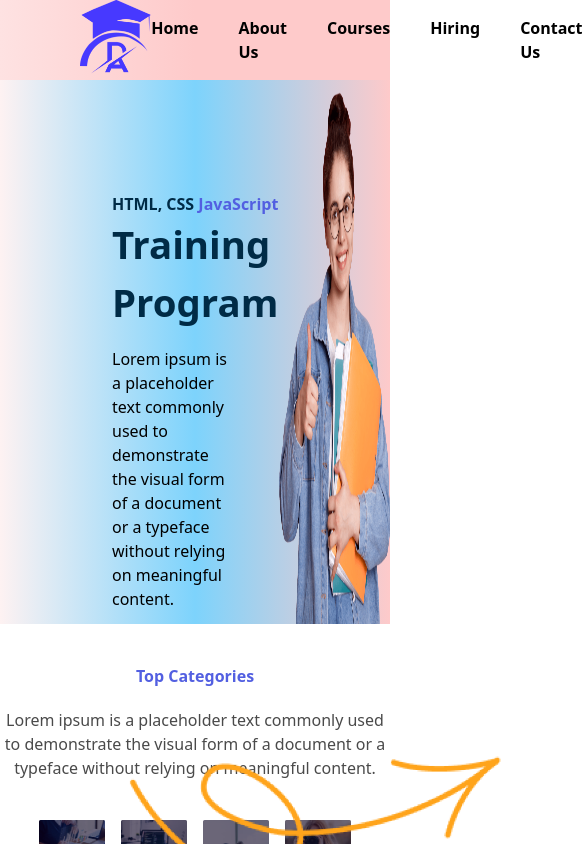
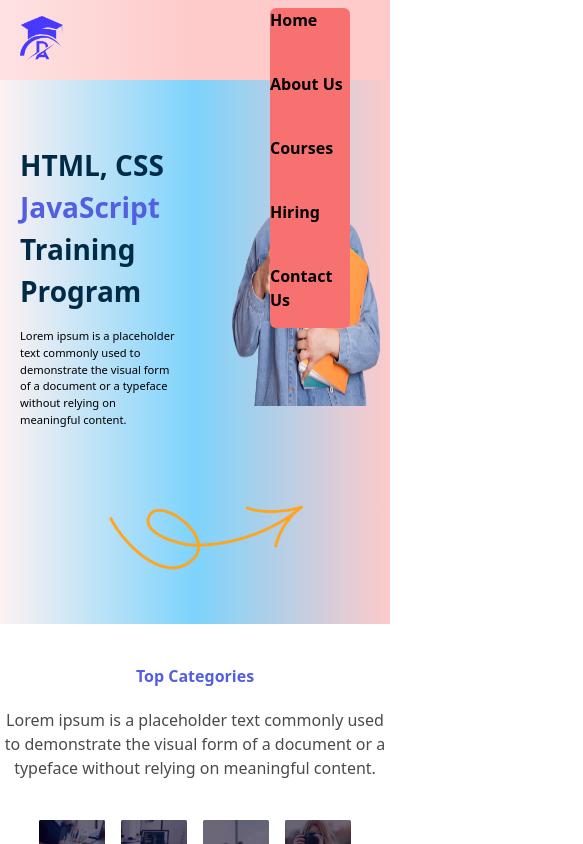
Before and after one commit to panchaldeepak49/zehan, a React (Vite) app: page / in a window 390 px wide. Shown: the top 844 px of the page, 583 px wide, since content can reach past the window. Built offline with nearby package versions, Linux system fonts and the light colour scheme.

Commit message:
5Oct,code push

```diff
--- a/src/Components/GlobalComp/TopNavbar.jsx
+++ b/src/Components/GlobalComp/TopNavbar.jsx
@@ -9,8 +9,10 @@ const TopNavbar = () => {
   return (
     <>
     <div className='w-full h-20 bg-gradient-to-r from-red-100 via-red-200 via-blue-200 to-red-200 flex justify-between items-center'>
-        <img src={iconImg} className='h-20 ml-20'></img>
-        <div className='flex gap-10 mr-10 font-semibold'>
+        <img src={iconImg} className='md:h-20 sm:h-16 h-12 sm:ml-20 ml-5'></img>
+
+        <div className='flex gap-10  mr-10 font-semibold max-[650px]:flex-col max-[650px]:w-20 max-[650px]:h-80 max-[650px]:bg-red-400
+         max-[650px]:z-10 max-[650px]:mt-64 max-[650px]:rounded-md'>
             <p onClick={()=>navigate('/')}>Home</p>
             <p onClick={()=>navigate('/aboutUs')}>About Us</p>
             <p onClick={()=>navigate('/courses')}>Courses</p>
--- a/src/Components/HomeComponent/Main.jsx
+++ b/src/Components/HomeComponent/Main.jsx
@@ -7,16 +7,16 @@ const Main = () => {
   return (
     <>
     <div className='flex justify-between w-full h-[34rem] bg-gradient-to-r from-red-50 via-red-300 via-red-400 via-sky-300 to-red-200 '>
-        <div className='w-[60%] mt-28 ml-28'>
-            <p className='xl:text-[4.5rem] lg:text-[3.35rem] md:text-[2.4rem] sm:text-[1.95rem] font-bold text-[#002B46]'>HTML, CSS <span className='text-[#525FE1]'>JavaScript </span> </p>
-            <p className='xl:text-[4.5rem] lg:text-[3.35rem] md:text-[2.4rem] sm:text-[1.95rem] text-[2.4rem] font-bold text-[#002B46] md:-mt-6'>Training Program</p>
-            <p className='w-[70%] sm:text-[10px] lg:text-[1rem] mt-4'>Lorem ipsum is a placeholder text commonly used to demonstrate the visual form of a document
+        <div className='w-[60%] md:mt-28 sm:mt-20 mt-16 md:ml-28 sm:ml-20 ml-5'>
+            <p className='xl:text-[4.5rem] lg:text-[3.35rem] md:text-[2.4rem] sm:text-[1.95rem] text-[1.75rem] font-bold text-[#002B46]'>HTML, CSS <span className='text-[#525FE1]'>JavaScript </span> </p>
+            <p className='xl:text-[4.5rem] lg:text-[3.35rem] md:text-[2.4rem] sm:text-[1.95rem] text-[1.75rem] font-bold text-[#002B46] md:-mt-6'>Training Program</p>
+            <p className='w-[70%] sm:text-[10px] lg:text-[1rem] text-[0.7rem] mt-4'>Lorem ipsum is a placeholder text commonly used to demonstrate the visual form of a document
                  or a typeface without relying on meaningful content.</p>
-            <img src={arrowImg} className='absolute xl:h-[50%] lg:h-[40%] md:h-[35%] sm:h-[28%] xl:ml-96 lg:ml-64 md:ml-36 sm:ml-24 xl:-mt-32 lg:-mt-8 md:-mt-8 sm:-mt-6'></img>
+            <img src={arrowImg} className='absolute xl:h-[50%] lg:h-[40%] md:h-[35%] sm:h-[28%] h-[22%] xl:ml-96 lg:ml-64 md:ml-36 sm:ml-24 ml-20 xl:-mt-32 lg:-mt-8 md:-mt-8 sm:-mt-6'></img>
         </div>
 
         <div className='w-[40%] flex justify-center'>
-            <img src={studentImg} className='lg:h-[100%] md:h-[90%] sm:h-[70%]'></img>
+            <img src={studentImg} className='lg:h-[100%] md:h-[90%] sm:h-[70%] h-[60%] mr-5'></img>
         </div>
     </div>
 
--- a/src/pages/AboutUs.jsx
+++ b/src/pages/AboutUs.jsx
@@ -8,6 +8,12 @@ const AboutUs = () => {
   return (
     <>
     <img src={mainImg}></img>
+
+    <div className='absolute -mt-[14%] ml-[43%]'>
+    <p className='text-[2.2rem] text-white font-bold'>ABOUT US</p>
+    <button className='ml-4 px-2 py-1 text-white bg-[#4739FF]'>Home-About Us</button>
+    </div>
+
     <div className='flex justify-center'>
     <div className='w-[80%] flex flex-col items-start justify-center'>
         <p className='text-[2rem] text-[#002B46] font-semibold mt-5'>About</p>
--- a/src/pages/ContactUs.jsx
+++ b/src/pages/ContactUs.jsx
@@ -7,13 +7,21 @@ const ContactUs = () => {
     <>
     <img src={contactImg}></img>
 
+    <div className='absolute -mt-[22%] ml-[43%]'>
+    <p className='md:text-[2.2rem] sm:text-[2rem] text-white font-bold'>CONTACT US</p>
+    <button className='ml-8 px-2 py-1 text-white bg-[#4739FF] rounded-md'>Home-Contact Us</button>
+    </div>
+
     <div className='mt-10 flex'>
 
-        <div className='w-[50%] bg-green-400 flex flex-col'>
-          <input type='text' placeholder='Full Name'></input>
-          <input type='text' placeholder='Email address'></input>
-          <input type='text' placeholder='Subject'></input>
-          <input type='text' placeholder='Message'></input>
+        <div className='w-[50%] bg-green-400 flex flex-col mt-14'>
+            <div className='flex justify-evenly'>
+          <input type='text' placeholder='Full Name' className='bg-red-400 w-[40%] h-[2rem] rounded-md'></input>
+          <input type='text' placeholder='Email address' className='bg-red-400 w-[40%] rounded-md'></input>
+          </div>
+          <input type='text' placeholder='Subject' className='mt-4 ml-10 bg-red-400 w-[40%] h-[2rem] rounded-md'></input>
+          <input type='text' placeholder='Message' className='mt-4 ml-10 w-[88%] h-[6rem] rounded-md'></input>
+          <button className='mt-10 ml-10 bg-[#4739FF] py-2 w-[20%] text-[0.75rem] text-white rounded-md'>Send Message</button>
         </div>
 
         <div className='w-[50%] flex justify-center bg-red-400'>
--- a/src/pages/Courses.jsx
+++ b/src/pages/Courses.jsx
@@ -27,8 +27,16 @@ const Courses = () => {
   return (
     <>
     <img src={mainImg}></img>
+
+    <div className='absolute -mt-[14%] ml-[43%]'>
+    <p className='text-[2.2rem] text-white font-bold'>COURSES</p>
+    <button className='ml-4 px-2 py-1 text-white bg-[#4739FF]'>Home-Course</button>
+    </div>
+
+
     <div className='flex justify-center'>
     <div className='grid grid-cols-4 gap-4 mt-10 w-[80%]'>
+
 
     {   data.map((value,index)=>{
         return(
--- a/src/pages/Hiring.jsx
+++ b/src/pages/Hiring.jsx
@@ -5,6 +5,11 @@ const Hiring = () => {
   return (
     <>
      <img src={hiringImg}></img>
+
+     <div className='absolute -mt-[18%] ml-[43%]'>
+    <p className='text-[2.2rem] text-white font-bold'>HIRING</p>
+    <button className='-ml-1 px-2 py-1 text-white bg-[#4739FF] rounded-md'>Home-Contact Us</button>
+    </div>
 
      <div className='flex'>
 
```
